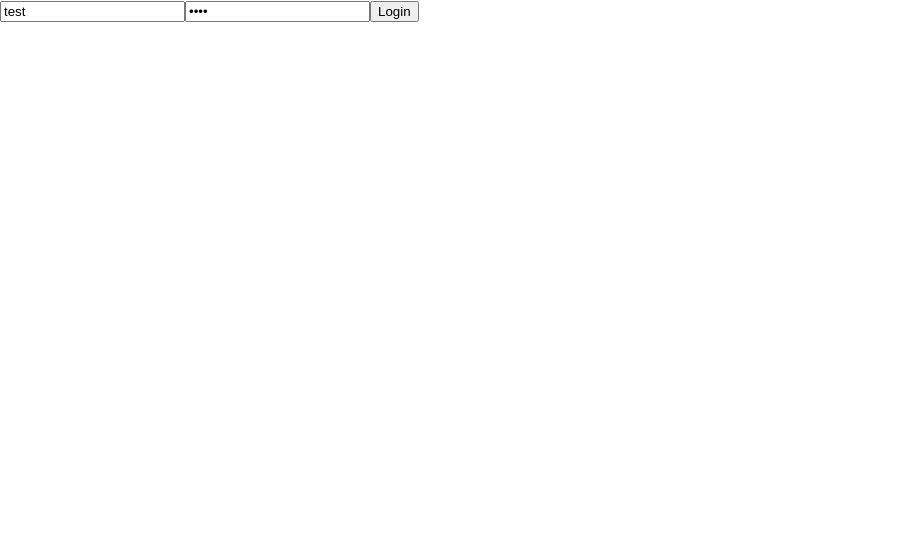
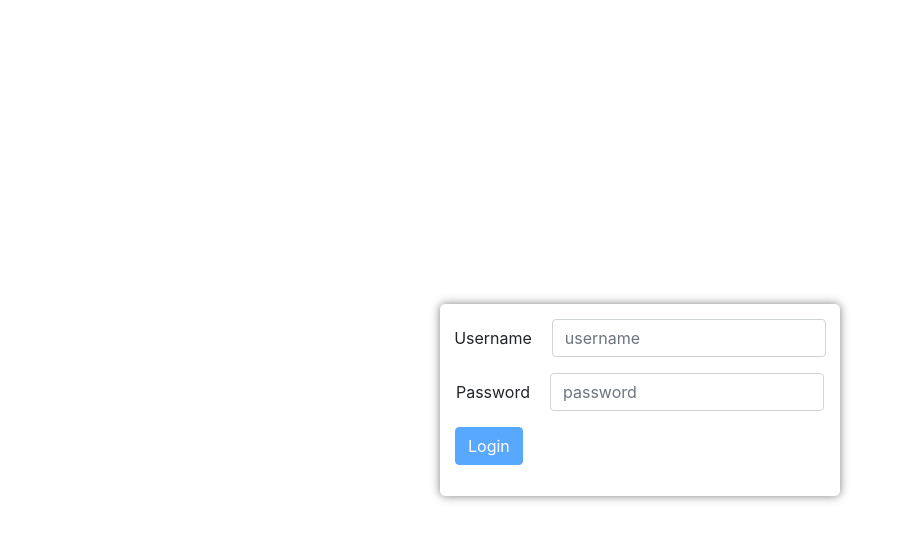
Before and after one commit to a-martinsky-exceed/websocket-f, a React (Create React App) app: page / in a window 1280 px wide. Shown: the top 540 px of the page, without its empty margins (0-909 px from the left). Built offline with nearby package versions, Linux system fonts and the light colour scheme.

Commit message:
changes in view, receiving jwt, autoreconnect to server

```diff
--- a/src/App.css
+++ b/src/App.css
@@ -1,38 +1,54 @@
-.App {
-  text-align: center;
+.main {
+  width: 100%;
+  height: 100vh;
+  display: flex;
+  justify-content: center;
 }
 
-.App-logo {
-  height: 40vmin;
-  pointer-events: none;
+label {
+  margin-right: 20px;
 }
 
-@media (prefers-reduced-motion: no-preference) {
-  .App-logo {
-    animation: App-logo-spin infinite 20s linear;
-  }
-}
-
-.App-header {
-  background-color: #282c34;
-  min-height: 100vh;
+.window {
   display: flex;
   flex-direction: column;
   align-items: center;
-  justify-content: center;
-  font-size: calc(10px + 2vmin);
-  color: white;
+  box-shadow: 0 0 10px rgba(0,0,0,.5);
+  padding: 15px;
+  border-radius: 5px;
+  width: 25em;
 }
 
-.App-link {
-  color: #61dafb;
+.login {
+  align-self: center;
 }
 
-@keyframes App-logo-spin {
-  from {
-    transform: rotate(0deg);
-  }
-  to {
-    transform: rotate(360deg);
-  }
+.error {
+  font-size: .8em;
+  color: red;
 }
+
+.connection {
+  align-self: auto;
+  height: 150px;
+  margin: 3%;
+  width: 300px;
+}
+
+.connection div {
+  align-self: baseline;
+}
+
+.connection button {
+  margin: 15%;
+}
+
+span {
+  padding: 3px;
+  margin: 5px;
+  border-radius: 5px;
+}
+
+.submit {
+  align-self: baseline;
+}
--- a/src/App.js
+++ b/src/App.js
@@ -1,33 +1,91 @@
 import React, {Component} from 'react';
 import './App.css';
+import 'bootstrap/dist/css/bootstrap.min.css';
 import axios from 'axios';
+import {Login} from './components/Login';
+import {DataPage} from './components/DataPage';
+
 
 class App extends Component {
   constructor() {
     super()
     this.state = {
-      username: 'test',
-      password: 'test',
+      username: '',
+      password: '',
       status: 0,
+      url: '',
+      tryToConnectCount: 0,
     }
   }
 
-  handleInput = (e) => {
-    this.setState({[e.currentTarget.className]: e.currentTarget.value})
+  componentDidMount() {
+    this.subscribe()
   }
 
-  onSubmit = async () => {
-    const response = await axios.post('http://localhost:3001/api/login', {username: this.state.username, password: this.state.password})
-    this.setState({status: response.status})
-    window.localStorage.setItem('autentification_token', response.headers['x-test-app-jwt-token'])
+  handleInput = (e) => {
+    this.setState({[e.currentTarget.className.split(' ')[0]]: e.currentTarget.value})
+  }
+
+  onSubmit = () => {
+    axios.post('https://work.vint-x.net/api/login', {username: this.state.username, password: this.state.password})
+         .then((response) => {
+            if(response.status === 200) {
+              window.localStorage.setItem('autentification_token', response.headers['x-test-app-jwt-token'])
+
+              this.setState(prevState => (
+                  {...prevState, tryToConnectCount: prevState.tryToConnectCount+1, status: response.status}
+                )
+              )
+            }
+         })
+         .then(()=> this.subscribe())
+         .catch(err => {
+           if(err.response) {
+             if([400, 401].includes(err.response.status)) {
+               this.setState({status: err.response.status})
+               return
+             }
+             if(![400,401].includes(err.response.status && this.state.tryToConnectCount < 3)) {
+              this.setState({status: err.response.status})
+              this.onSubmit()
+            }
+          }
+         })
+
+    this.subscribe()
+  }
+
+  subscribe = () => {
+    const token = (window.localStorage.getItem('autentification_token'))
+    if(token) {
+      axios.get('https://work.vint-x.net/api/subscribe', {headers: {'x-test-app-jwt-token': token}})
+           .then(response => this.setState({url: response.data.url, connection: true, status: response.status}))
+    }
+  }
+
+  logout = () => {
+    this.setState({url: '', status: null, tryToConnectCount: 0})
   }
 
   render() {
     return (
-      <div>
-        <input type='text' className='username' onChange={(e)=> this.handleInput(e)} value={this.state.username} placeholder='username'/>
-        <input type='password' className='password' onChange={(e)=> this.handleInput(e)} value={this.state.password} placeholder='password'/>
-        <button type='submit' onClick={this.onSubmit}>Login</button>
+      <div className="main">
+        { this.state.status === 200 && this.state.url ?
+          <DataPage
+            status={this.state.status}
+            url={this.state.url}
+            subscribe={this.subscribe}
+            logout={this.logout}
+          />
+          :
+          <Login
+            status={this.state.status}
+            username={this.state.username}
+            password={this.state.password}
+            handleInput={this.handleInput}
+            onSubmit={this.onSubmit}
+          />
+        }
       </div>
     )
   }
--- /dev/null
+++ b/src/components/DataPage.js
@@ -0,0 +1,54 @@
+import React, {Component} from 'react';
+import { w3cwebsocket as W3CWebSocket } from "websocket";
+import { format, fromUnixTime } from 'date-fns'
+
+export class DataPage extends Component {
+  constructor(props) {
+    super(props)
+    this.state = {
+      serverTime: 0,
+      connection: false
+    }
+  }
+
+  componentWillMount() {
+    if(this.props.status === 200) {
+      this.connect()
+    }
+  }
+
+  connect = () => {
+    let client = new W3CWebSocket(this.props.url)
+    client.onmessage = (message) => {
+      this.setState({serverTime: JSON.parse(message.data).server_time, connection: true})
+    }
+
+    client.onclose = () => {
+      this.setState({connection: false})
+      client = null
+      setTimeout(() => {
+        this.props.subscribe()
+        this.connect()
+      }, 500)
+    }
+  }
+
+  convertTime = (unixTime) => {
+    const formattedTime = format(fromUnixTime(unixTime), "yyyy-MM-dd HH:mm:ss")
+    return formattedTime
+  }
+
+  render() {
+    return (
+      <div className='window connection'>
+        <div>WebSocket:
+          <span className={this.state.connection ? 'btn-success' : 'btn-danger'}>
+            {this.state.connection ? 'Connected' : 'Disconnected'}
+          </span>
+        </div>
+        <div>{this.convertTime(this.state.serverTime)}</div>
+        <button className='btn btn-link' onClick={this.props.logout}>Logout</button>
+      </div>
+    )
+  }
+}
--- /dev/null
+++ b/src/components/Login.js
@@ -0,0 +1,40 @@
+import React, {Component} from 'react';
+
+export class Login extends Component {
+  render() {
+    const existingError = [400, 401].includes(this.props.status)
+    const valid = existingError ? 'is-invalid' : ''
+    const disabled = !(this.props.username.length > 0 && this.props.password.length > 0)
+
+    return (
+      <div className="window login">
+        <div className="form-group row">
+          <label className="col-form-label">Username</label>
+          <div className="">
+            <input type='text' className={`username form-control ${valid}`} onChange={(e)=> this.props.handleInput(e)} value={this.props.username} placeholder='username'/>
+          </div>
+        </div>
+
+        <div className="form-group row">
+          <label className="col-form-label">Password</label>
+          <div className="">
+            <input type='password' className={`password form-control ${valid}`} onChange={(e)=> this.props.handleInput(e)} value={this.props.password} placeholder='password'/>
+          </div>
+        </div>
+
+        {![200, null].includes(this.props.status) &&
+          <div className="error">
+            {existingError ? 'Wrong username or password' :
+              this.props.status > 0 ? `Error ${this.props.status}` : ''}
+          </div>
+        }
+
+        <div className="submit form-group row">
+          <div className="col-sm-10">
+            <button type='submit' disabled={disabled} className='btn btn-primary' onClick={this.props.onSubmit}>Login</button>
+          </div>
+        </div>
+      </div>
+    )
+  }
+}
```
Also changed, not shown: package.json (+7 -1 lines), 1 other file (tests, documents, lock files or other folders).
